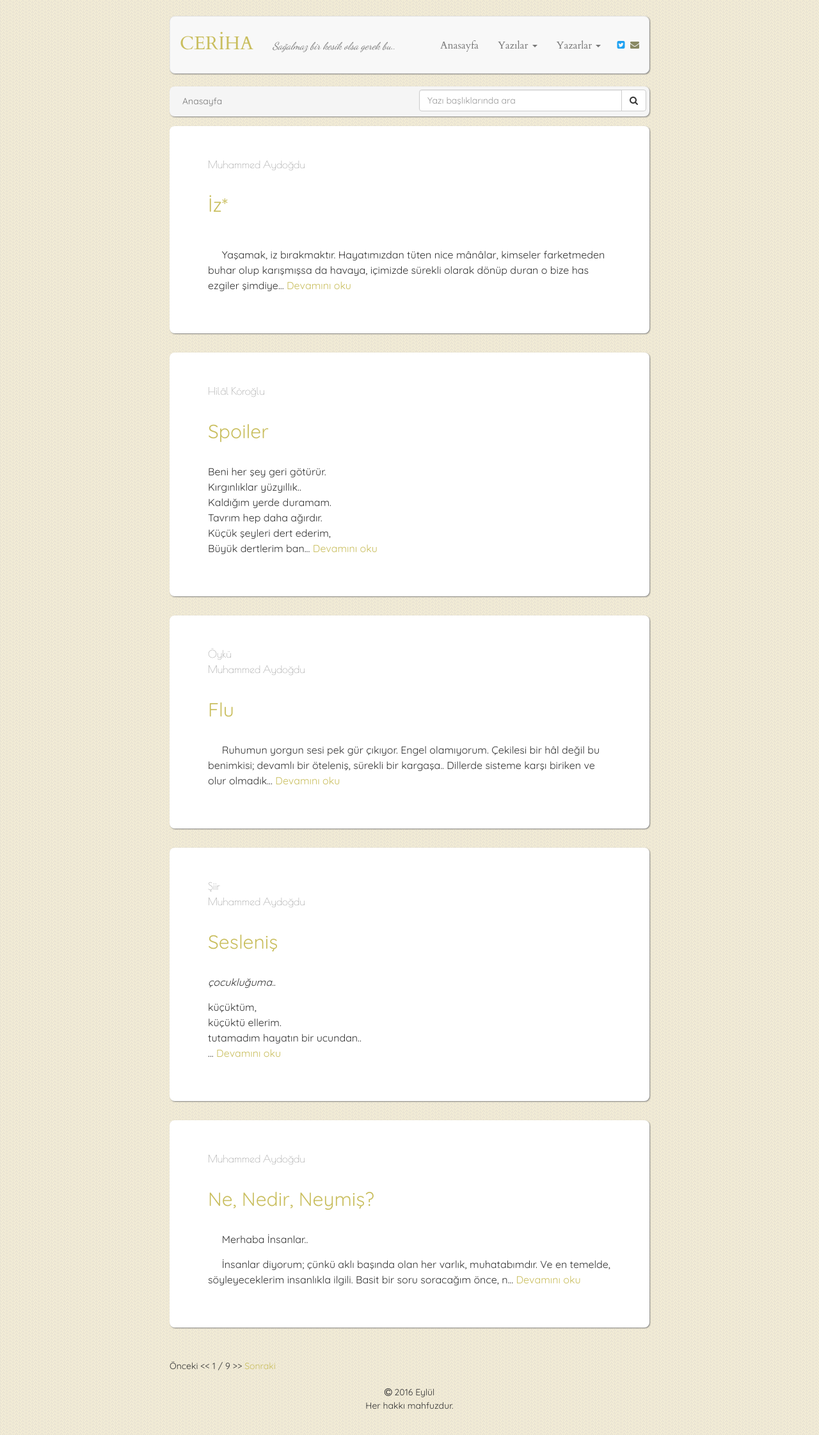
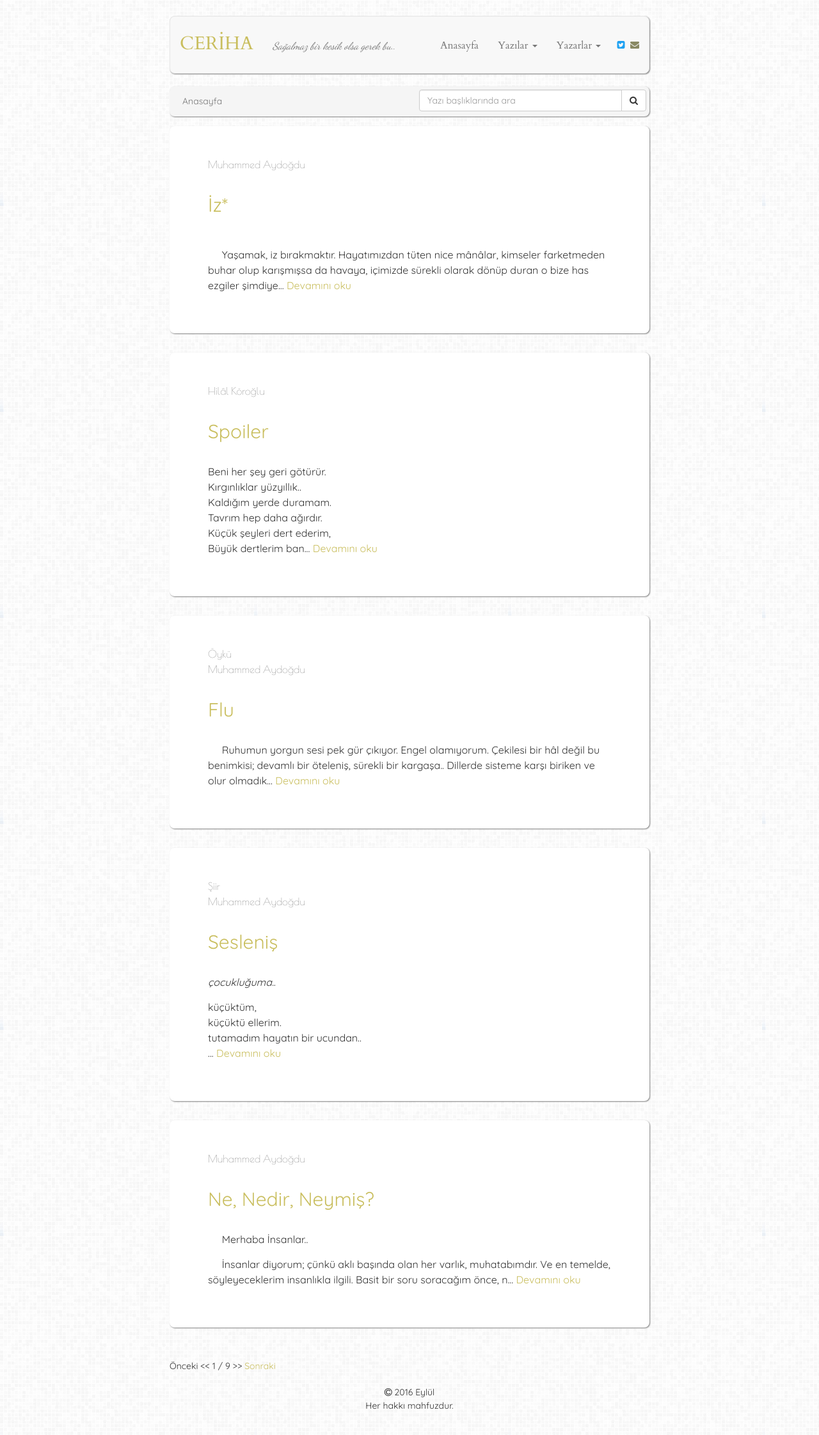
Before and after one commit to muhammedaydogdu/muhammedaydogdu.github.io, a Jekyll site: the page built from index.html, in a window 1280 px wide. Shown: the whole page at 64% size. Built offline with Jekyll 4.4.1, drawn with Linux system fonts in a browser that asks for light colours; some web fonts are replaced; the list of posts is cut into pages by our own code.

Commit message:
Update style.css

```diff
--- a/css/style.css
+++ b/css/style.css
@@ -15,7 +15,7 @@
 body {
   font-family: "Quicksand", "Times New Roman", serif;
   line-height: 1.5;
-  background: url("../images/sprinkles.png");
+  background: url("../images/grey.png");
 }
 
 a {
```
